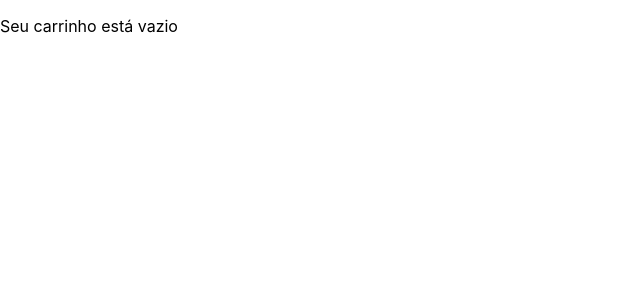
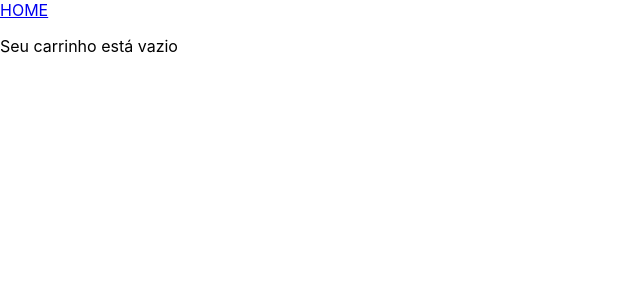
Before and after one commit to vbreksidler/project_online_store, a React (Create React App) app: page /shopping-cart in a window 1280 px wide. Shown: the top 300 px of the page, without its empty margins (0-640 px from the left). Built offline with nearby package versions, Linux system fonts and the light colour scheme.

Commit message:
realização do requisito 9

```diff
--- /dev/null
+++ b/src/components/CartItem.js
@@ -0,0 +1,27 @@
+import React, { Component } from 'react';
+import PropTypes from 'prop-types';
+
+class CartItem extends Component {
+  render() {
+    const { product: { title, thumbnail, price, quantity } } = this.props;
+    return (
+      <section>
+        <img src={ thumbnail } alt={ title } />
+        <h3 data-testid="shopping-cart-product-name">{ title }</h3>
+        <p>{ `R$ ${price.toFixed(2).replace(/\./gm, ',')}` }</p>
+        <p data-testid="shopping-cart-product-quantity">{ `Un: ${quantity}` }</p>
+      </section>
+    );
+  }
+}
+
+CartItem.propTypes = {
+  product: PropTypes.shape({
+    title: PropTypes.string,
+    thumbnail: PropTypes.string,
+    price: PropTypes.number,
+    quantity: PropTypes.number,
+  }).isRequired,
+};
+
+export default CartItem;
--- a/src/pages/ProductDetail.jsx
+++ b/src/pages/ProductDetail.jsx
@@ -1,6 +1,9 @@
 import React, { Component } from 'react';
 import PropTypes from 'prop-types';
+import { Link } from 'react-router-dom';
+import { FaShoppingCart } from 'react-icons/fa';
 import * as api from '../services/api';
+import * as shoppinCart from '../services/saveShoppingCart';
 import Loading from '../components/Loading';
 
 export default class ProductDetail extends Component {
@@ -22,6 +25,7 @@ export default class ProductDetail extends Component {
       dateCreated: '',
       lastUpdated: '',
       loading: true,
+      quantity: 1,
     };
   }
 
@@ -29,6 +33,11 @@ export default class ProductDetail extends Component {
     // console.log(this.props)
     const { match: { params: { id } } } = this.props;
     this.getProduct(id);
+  }
+
+  handleClick = () => {
+    const { title, id, thumbnail, price, quantity } = this.state;
+    shoppinCart.addItem({ title, id, thumbnail, price, quantity });
   }
 
   getProduct = async (id) => {
@@ -73,6 +82,12 @@ export default class ProductDetail extends Component {
     const updated = lastUpdated.split('T')[0].split('-').reverse().join('/');
     const product = (
       <section>
+        <Link
+          to="/shopping-cart"
+          data-testid="shopping-cart-button"
+        >
+          <FaShoppingCart className="shopping-cart-icon" />
+        </Link>
         <h1 data-testid="product-detail-name">{title}</h1>
         <p>{`Condição: ${condition}`}</p>
         <p>{`Criado em: ${created}`}</p>
@@ -86,6 +101,13 @@ export default class ProductDetail extends Component {
         <h3>
           { `Preço: R$ ${price.toFixed(2).replace(/\./gm, ',')} - Status: ${status}` }
         </h3>
+        <button
+          type="button"
+          data-testid="product-detail-add-to-cart"
+          onClick={ this.handleClick }
+        >
+          Adicionar ao Carrinho
+        </button>
         {acceptsMercadopago && <img src="https://selectra.net.br/sites/selectra.net.br/files/styles/article_hero/public/images/mercado-pago-825x293.png?itok=rla5wE_U" alt="Aceita MercadoPago" />}
         {freeShipping && <p>Frete Grátis</p>}
         <p>{warranty}</p>
--- a/src/pages/ShoppingCart.jsx
+++ b/src/pages/ShoppingCart.jsx
@@ -1,9 +1,34 @@
 import React, { Component } from 'react';
+import { Link } from 'react-router-dom';
+import * as cartFunctions from '../services/saveShoppingCart';
+import CartItem from '../components/CartItem';
 
 export default class ShoppingCart extends Component {
+  constructor() {
+    super();
+    this.state = {
+      products: [],
+    };
+  }
+
+  componentDidMount() {
+    const products = cartFunctions.getShoppingCart();
+    this.setState({ products });
+  }
+
   render() {
+    const { products } = this.state;
     return (
-      <p data-testid="shopping-cart-empty-message">Seu carrinho está vazio</p>
+      <section>
+        <Link to="/"> HOME </Link>
+        {products.length === 0 ? (
+          <p data-testid="shopping-cart-empty-message">Seu carrinho está vazio</p>
+        ) : (
+          products.map((product) => (
+            <CartItem product={ product } key={ product.id } />
+          ))
+        ) }
+      </section>
     );
   }
 }
--- a/src/services/saveShoppingCart.js
+++ b/src/services/saveShoppingCart.js
@@ -6,18 +6,17 @@ if (!localStorage.getItem(CART_KEY)) {
 
 export const getShoppingCart = () => {
   const getCart = JSON.parse(localStorage.getItem(CART_KEY));
-  if (getCart.length === 0) return 'Seu carrinho está vazio';
   return getCart;
-}
+};
 
 export const addItem = (item) => {
   const cart = JSON.parse(localStorage.getItem(CART_KEY));
   const newCart = [...cart, item];
   localStorage.setItem(CART_KEY, JSON.stringify(newCart));
-}
+};
 
 export const removeItem = (item) => {
   const cart = JSON.parse(localStorage.getItem(CART_KEY));
   const newCart = cart.filter((cartItem) => cartItem.id !== item.id);
   localStorage.setItem(CART_KEY, JSON.stringify(newCart));
-}
+};
```
